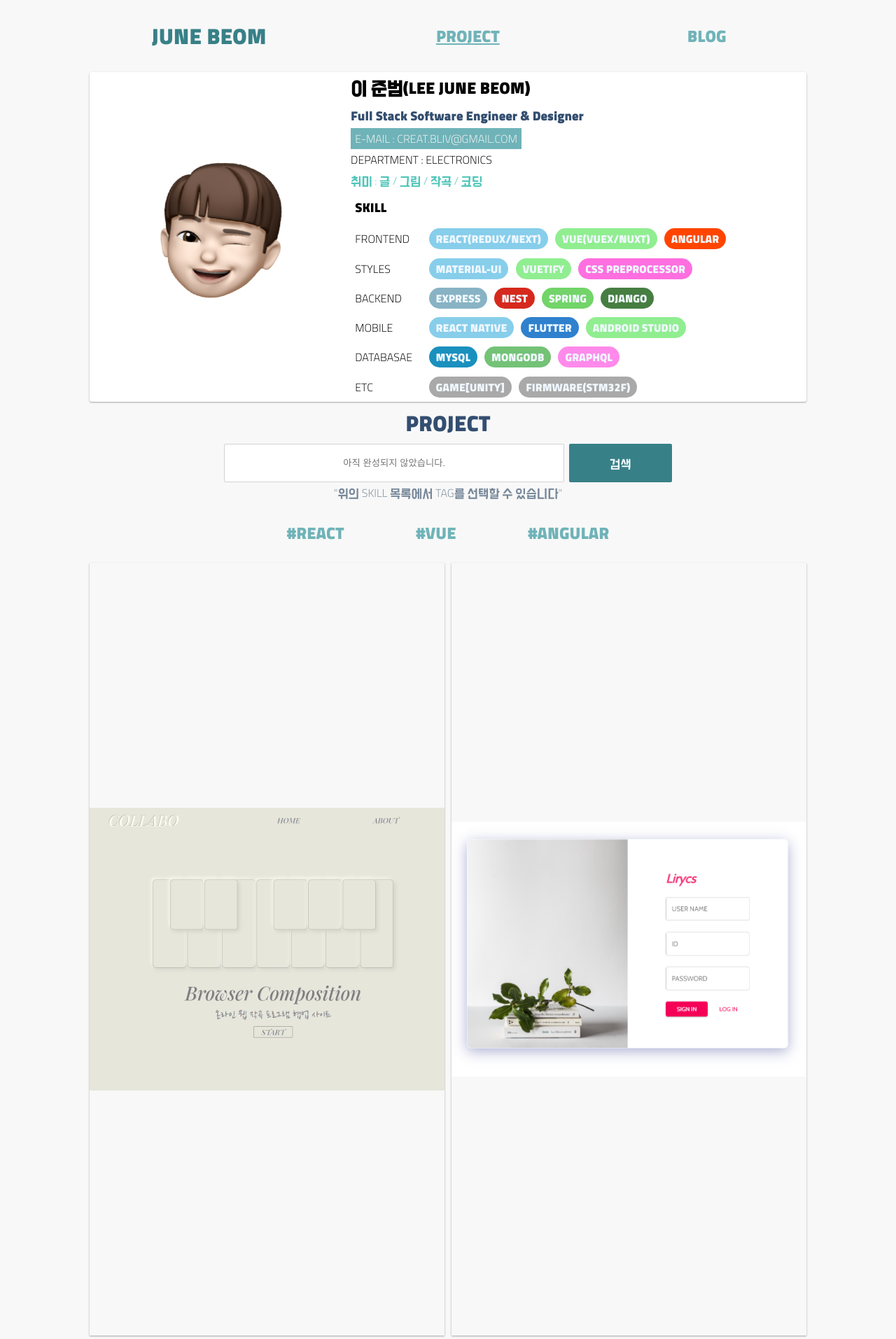
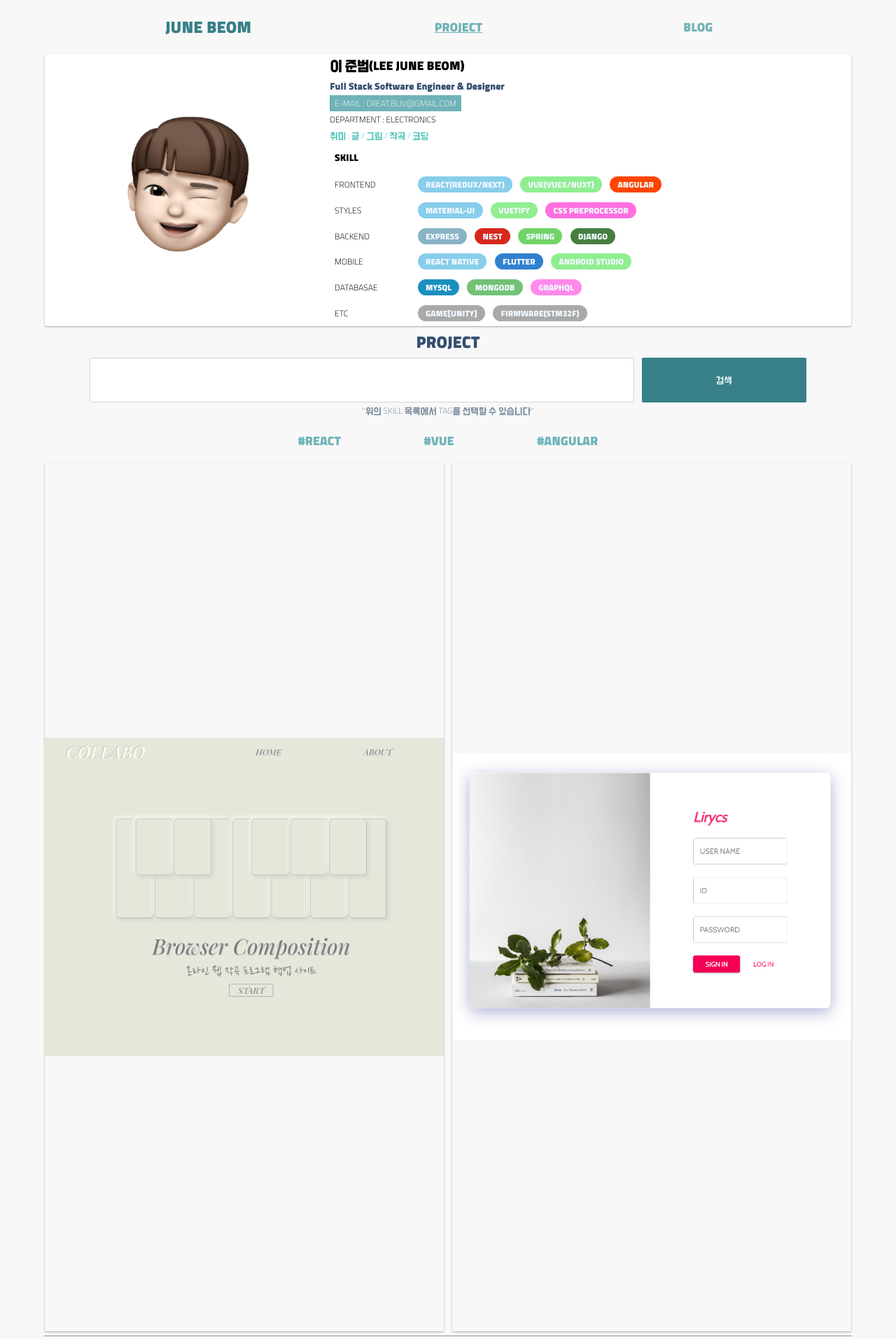
Before and after one commit to jnbms/jekyll-blog, a Jekyll site: the page built from index.html, in a window 1280 px wide. Shown: the top 1913 px of the page at 70% size. Built offline with Jekyll 4.4.1, drawn with Linux system fonts in a browser that asks for light colours.

Commit message:
second commit

```diff
--- a/_includes/poster.html
+++ b/_includes/poster.html
@@ -1,7 +1,7 @@
 {% assign dir = post.path | split: "/" | first %}
 {% if  dir == "_posts" %}
 <div class="center post shadow1" onclick="location.href='{{post.url}}'" style="position: relative; width: 100%; height: 100%; z-index: 2; margin-bottom: 2%;">
-    <div class="post-text flex column" style="width: 80%; position: absolute; align-items: center; text-align: center; z-index:1;">
+    <div class="post-text flex column" style=" width: 80%; position: absolute; align-items: center; text-align: center; z-index:1;">
         <h1 class="color4">{{post.title}}</h1>
         <h3 class="color0" style="margin: 3%;">{{post.subtitle}}</h3>
         <h5 class="color0">"{{post.coment}}"</h5>
--- a/_includes/search.html
+++ b/_includes/search.html
@@ -1,10 +1,10 @@
 <div class="flex box">
-    <input class="resize-search" type="text" placeholder="아직 완성되지 않았습니다.">
+    <input class="resize-search" type="text">
     <div class="button1">검색</div>
 </div>
 
 <style>
-    .box{display: flex; width: 50%; justify-content: center;}
+    .box{display: flex; width: 80%; justify-content: center;}
     input{width: 80%; border: 1px solid lightgray; border-radius: 2px; text-align: center;}
     .button1{width: 20%; margin-left: 1%; text-align: center; background-color: var(--color1); color: aliceblue; padding: 2%; border-radius: 2px;}
     .button1:hover{background-color: var(--color2);}
--- a/_layouts/default.html
+++ b/_layouts/default.html
@@ -1,5 +1,6 @@
 <head>
     <title>JUNE BEOM</title>
+    <meta name="viewport" content="width=device-width,initial-scale=1">
     <link href="/assets/styles/global.css" rel="stylesheet">
 </head>
 
--- a/_layouts/post.html
+++ b/_layouts/post.html
@@ -2,7 +2,7 @@
 layout: default
 ---
 <div class="center" style="margin: 1%;">
-<div class="shadow1" style="width: 80%; height: 100%; background-color: white; text-align: center;">
+<div class="shadow1" style="width: 80%; height: 100%; background-color: white; text-align: center; border: 1px solid;">
     {{ content }}
 </div>
 </div>
--- a/assets/styles/global.css
+++ b/assets/styles/global.css
@@ -32,12 +32,15 @@
     --color3 : #334E70;
     --color4 : #4fc5b9;
     --color5 : #9eeffd;
+    /* resize  */
+    --pc: 90%;
+    --tablet: 80%;
+    --mobile: 100%;
 }
-@media screen {
-    html{
-    }
+/* 기본 설정 */
     body{
         margin: 0;
+        font-size: 12px;
         font-family: Cairo,BM,YES;
         font-weight: normal;
         background-color: var(--color0);
@@ -80,33 +83,31 @@
     .post:hover > .post-text{opacity: 1;}
     .blog{transition: 0.1s;}
     .blog:hover{transform: scale(1.1);}
-}
-/* PC */
-@media screen and (min-width: 1201px) {
-    /* body{color: orange;} */
-    .resize-profile{width: 80%;}
-    .resize-text{width: 60%;}
-    .resize-sort{width: 20%;}
-    .resize-skills{justify-content: flex-start;}
-    .resize-grid{grid-template-columns: 1fr 1fr; width: 80%;};
+/*  */
 
-/* MOBILE */
-}
-@media screen and (min-width: 768px) and (max-width: 1200px) {
-    .resize-profile{width: 70%;flex-direction: column; text-align: center;}
+/* PC 화면일 때를 기본으로 */
+
+.resize-profile{width: var(--pc);}
+.resize-grid{ width: var(--pc); grid-template-columns: 1fr 1fr;}
+.resize-text{width: 60%;}
+.resize-sort{width: 20%;}
+.resize-skills{justify-content: flex-start;}
+
+/*  */
+@media(max-width: 768px){
+    .resize-profile{width: var(--tablet); flex-direction: column; text-align: center;}
+    .resize-grid{width: var(--tablet); grid-template-columns: 1fr;}
     .resize-text{width: 100%;}
     .resize-tag{flex-direction: column;}
     .resize-sort{width: 100%;}
     .resize-skills{justify-content: center;}
-    .resize-grid{grid-template-columns: 1fr; width: 80%;};
 }
-/* PHONE */
-@media screen and (max-width: 768px) {
-    .resize-profile{width: 100%; flex-direction: column; text-align: center;}
-    .resize-head{justify-content:stretch;}
+@media(max-width: 425px){
+    .resize-profile{width: var(--mobile); flex-direction: column; text-align: center;}
+    .resize-grid{grid-template-columns: 1fr; width: var(--mobile);}
+    .resize-text{width: 100%;}
+    .resize-head{justify-content:center;}
     .resize-tag{flex-direction: column;}
-    .resize-text{width: 100%;}
     .resize-sort{width: 100%;}
     .resize-skills{justify-content: center;}
-    .resize-grid{grid-template-columns: 1fr; width: 100%;};
 }
```
Also changed, not shown: README.md (added), _includes/head.html (line endings or trailing spaces), assets/styles/page.scss (deleted), 9 other files.
